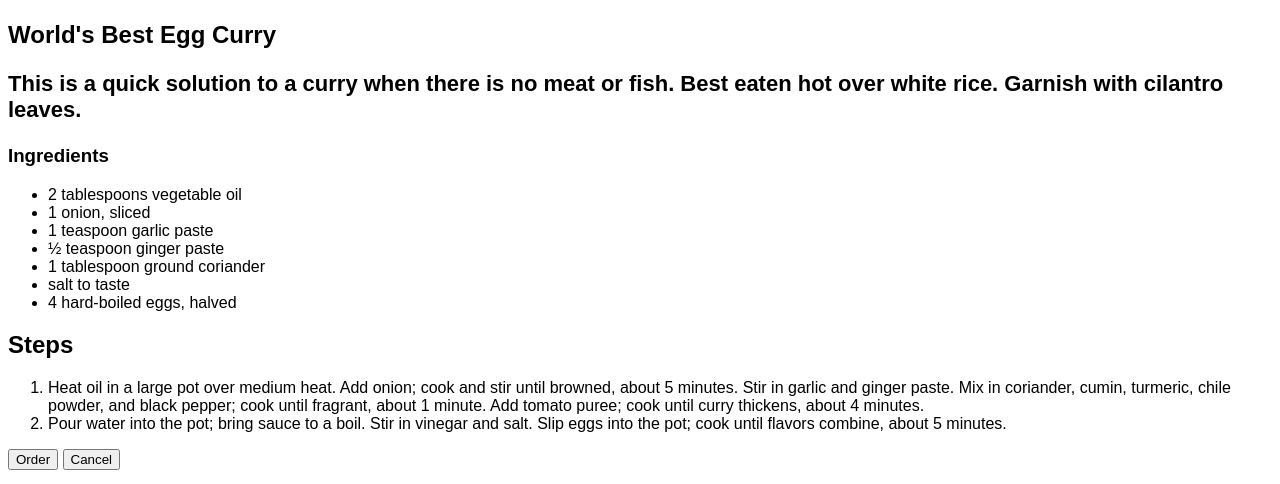
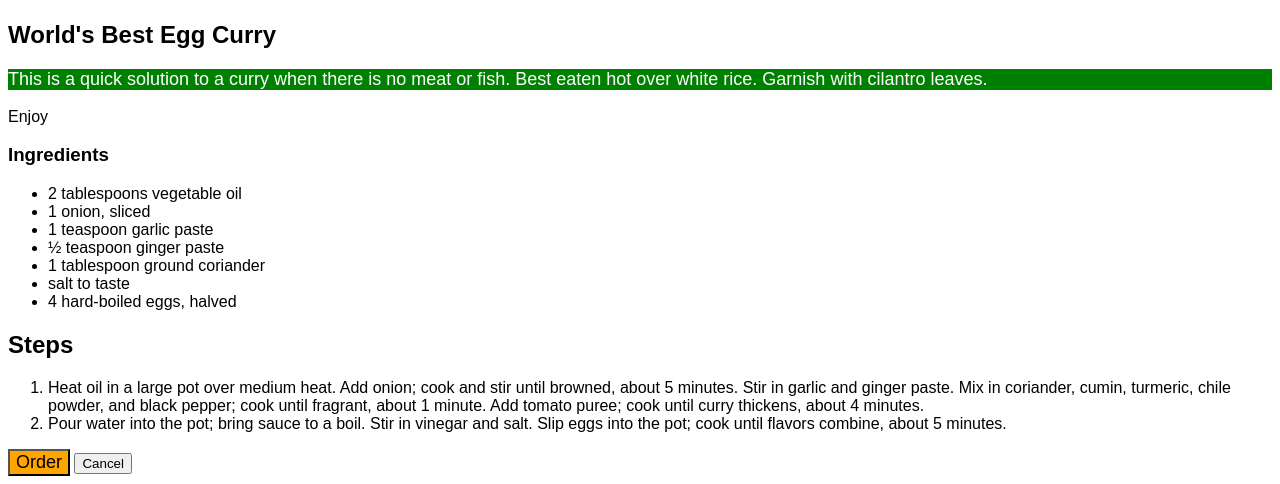
Before and after one commit to Akullah/odin-recipes, a plain HTML site: page recipes/eggcurry.html in a window 1280 px wide. Shown: the part 383-867 px from the top of the page. Drawn offline with Linux system fonts and the light colour scheme.

Commit message:
Added button style and background color on P element

```diff
--- a/recipes/eggcurry.html
+++ b/recipes/eggcurry.html
@@ -5,14 +5,23 @@
     <meta name="viewport" content="width=device-width, initial-scale=1.0">
     <title>Eggcurry</title>
     <link rel="stylesheet" href="style.css">
+    <style>
+        p {
+          background-color: green;
+          color: white;
+          font-size: 18px;
+        }
+      </style>
 </head>
 <body>
     <h1>Eggcurry</h1>
     <img src="https://www.allrecipes.com/thmb/U_n6TE68tc4dYrjAsnG_ki2ei2k=/750x0/filters:no_upscale():max_bytes(150000):strip_icc():format(webp)/3663691-1db2218c7c7c4669bf9825ea2a4de509.jpg">
 
     <h2>World's Best Egg Curry</h2>
-    <p class="bold">This is a quick solution to a curry when there is no meat or fish. Best eaten hot over white rice. Garnish with cilantro leaves.</p>
+    <p>This is a quick solution to a curry when there is no meat or fish. Best eaten hot over white rice. Garnish with cilantro leaves.</p>
+    <div>Enjoy</div>
     <h3>Ingredients</h3>
+
     <ul>
 
         <li>2 tablespoons vegetable oil</li>
@@ -24,6 +33,8 @@
         <li>4 hard-boiled eggs, halved</li>
 
     </ul>
+
+
     <h2>Steps</h2>
     <ol>
         <li>Heat oil in a large pot over medium heat. Add onion; cook and stir until browned, about 5 minutes. Stir in garlic and ginger paste. Mix in coriander, cumin, turmeric, chile powder, and black pepper; cook until fragrant, about 1 minute. Add tomato puree; cook until curry thickens, about 4 minutes.</li>
@@ -31,7 +42,7 @@
 
     </ol>
 
-    <button id="confirm-button" class="button confirm">Order</button>
+    <button style="background-color: orange; font-size: 18px;" id="confirm-button" class="button confirm">Order</button>
     <button id="cancel-button" class="button cancel">Cancel</button>
 
 </body>
```
